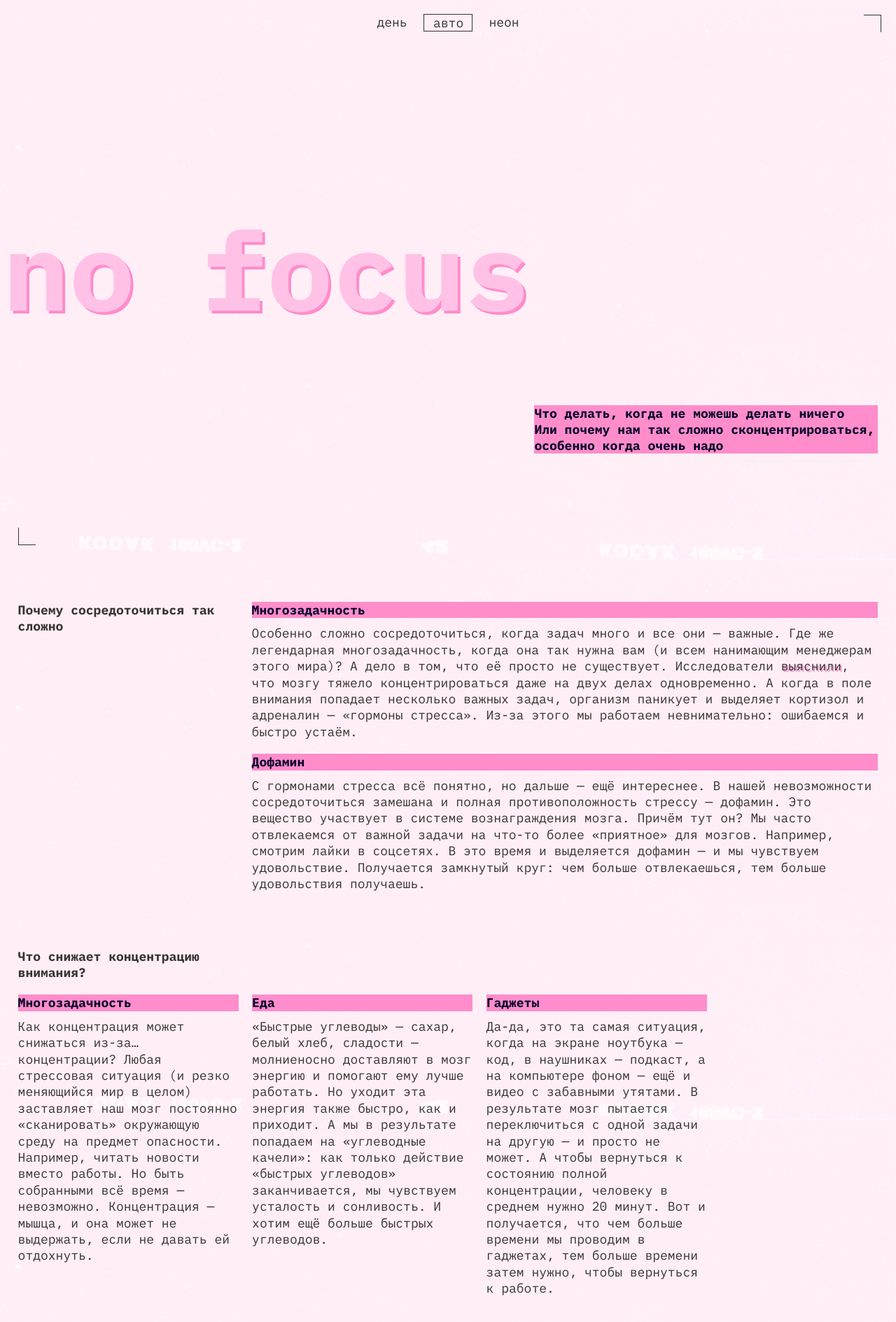
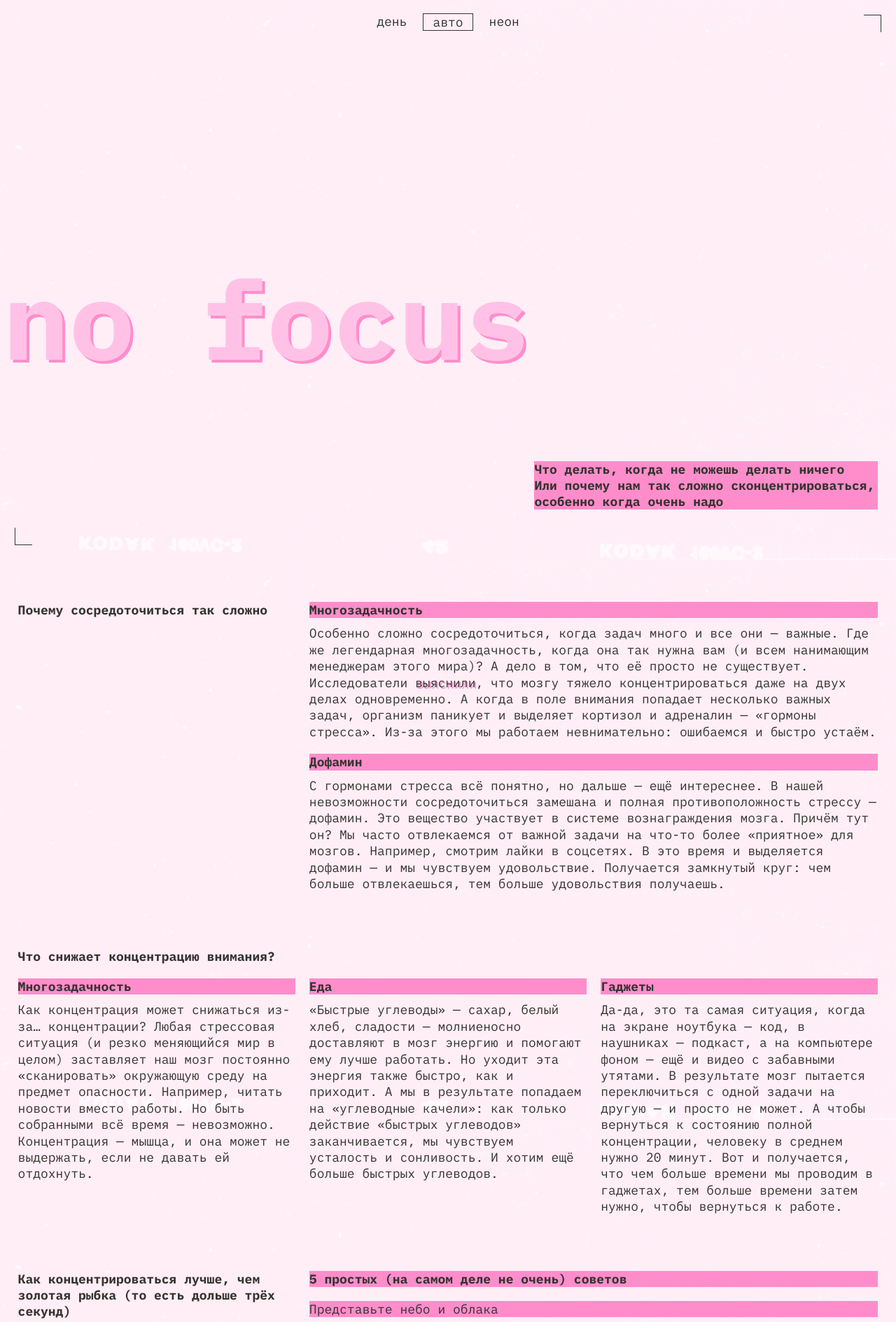
Before and after one commit to anadubro/slozhno-sosredotochitsya-fd, a plain HTML site: page index.html in a window 1280 px wide. Shown: the top 1889 px of the page at 70% size. Drawn offline with Linux system fonts and the light colour scheme.

Commit message:
correcting after review

```diff
--- a/index.html
+++ b/index.html
@@ -21,8 +21,7 @@
   </head>
   <body class="page">
     <header class="header decorated-zone">
-      <p class="decorated-zone__bulb" aria-hidden="true">REC</p>
-      <span class="decorated-zone__corner" aria-hidden="true"></span>
+      <span class="decorated-zone__bulb" aria-hidden="true">REC</span>
 
       <nav class="header__theme-menu">
         <ul class="header__theme-menu-list">
@@ -58,10 +57,10 @@
     </header>
     <main class="main">
       <section
-        class="main__section teasers-group teasers-group_odd"
+        class="main__section teasers-group"
       >
-        <h2 class="teasers-group__title">Почему сосредоточиться так сложно</h2>
-        <div class="teaser">
+        <h2 class="teaser__title teasers-group__title">Почему сосредоточиться так сложно</h2>
+        <article class="teaser">
           <h3 class="teaser__title title-decor">Многозадачность</h3>
           <p class="teaser__body">
             Особенно сложно сосредоточиться, когда задач много и все они —
@@ -79,8 +78,8 @@
             стресса». Из-за этого мы работаем невнимательно: ошибаемся и быстро
             устаём.
           </p>
-        </div>
-        <div class="teaser">
+        </article>
+        <article class="teaser">
           <h3 class="teaser__title title-decor">Дофамин</h3>
           <p class="teaser__body">
             С гормонами стресса всё понятно, но дальше — ещё интереснее. В нашей
@@ -92,11 +91,11 @@
             удовольствие. Получается замкнутый круг: чем больше отвлекаешься,
             тем больше удовольствия получаешь.
           </p>
-        </div>
+        </article>
       </section>
-      <section class="main__section teasers-group teasers-group_even">
-        <h2 class="teasers-group__title">Что снижает концентрацию внимания?</h2>
-        <div class="teaser">
+      <section class="main__section teasers-group teasers-group_question">
+        <h2 class="teaser__title teasers-group__title">Что снижает концентрацию внимания?</h2>
+        <article class="teaser">
           <h3 class="teaser__title title-decor">Многозадачность</h3>
           <p class="teaser__body">
             Как концентрация может снижаться из-за… концентрации? Любая
@@ -106,8 +105,8 @@
             — невозможно. Концентрация — мышца, и она может не выдержать, если
             не давать ей отдохнуть.
           </p>
-        </div>
-        <div class="teaser">
+        </article>
+        <article class="teaser">
           <h3 class="teaser__title title-decor">Еда</h3>
           <p class="teaser__body">
             «Быстрые углеводы» — сахар, белый хлеб, сладости — молниеносно
@@ -117,8 +116,8 @@
             заканчивается, мы чувствуем усталость и сонливость. И хотим ещё
             больше быстрых углеводов.
           </p>
-        </div>
-        <div class="teaser">
+        </article>
+        <article class="teaser">
           <h3 class="teaser__title title-decor">Гаджеты</h3>
           <p class="teaser__body">
             Да-да, это та самая ситуация, когда на экране ноутбука — код, в
@@ -129,21 +128,21 @@
             что чем больше времени мы проводим в гаджетах, тем больше времени
             затем нужно, чтобы вернуться к работе.
           </p>
-        </div>
+        </article>
       </section>
 
       <section
-        class="main__section teasers-group teasers-group_odd"
+        class="main__section teasers-group"
       >
-        <h2 class="teasers-group__title">
+        <h2 class="teaser__title teasers-group__title">
           Как концентрироваться лучше, чем золотая рыбка (то есть дольше трёх
           секунд)
         </h2>
-        <div class="teaser">
+        <article class="teaser">
           <h3 class="teaser__title title-decor">
             5 простых (на самом деле не очень) советов
           </h3>
-          <h4 class="teaser__subtitle title-decor">
+          <h4 class="teaser__title teaser__subtitle title-decor">
             Представьте небо и облака
           </h4>
           <p class="teaser__body">
@@ -156,14 +155,14 @@
             вернуться в настоящий момент, а не волноваться о потенциальных
             проблемах из будущего.
           </p>
-          <h4 class="teaser__subtitle title-decor">Включите музыку</h4>
+          <h4 class="teaser__title teaser__subtitle title-decor">Включите музыку</h4>
           <p class="teaser__body">
             Но не любую, и не любимую. Любимая может быть связана с сильными
             положительными эмоциями, которые тоже очень сильно отвлекают.
             Подойдёт тихая, спокойная, умеренно-ритмичная. Можно вообще
             попробовать включить плейлист с «белым шумом» или нейромузыкой.
           </p>
-          <h4 class="teaser__subtitle title-decor">Прогуляйтесь</h4>
+          <h4 class="teaser__title teaser__subtitle title-decor">Прогуляйтесь</h4>
           <p class="teaser__body">
             Или даже пробегитесь. Лучше найти парк или лес: один эксперимент
             <a
@@ -177,29 +176,30 @@
             мозг поступит ещё больше кислорода и он будет лучше работать. Но и
             простая двадцатиминутная прогулка — тоже отличный вариант.показал
           </p>
-          <h4 class="teaser__subtitle title-decor">Хорошо ешьте</h4>
+          <h4 class="teaser__title teaser__subtitle title-decor">Хорошо ешьте</h4>
           <p class="teaser__body">
             Мы — не ваша бабушка, но это правда важно. Выбирайте продукты,
             которые препятствуют резким скачкам сахара в крови. Например, с
             высоким содержанием клетчатки: овощи, ягоды, бобовые (нут, чечевица,
             фасоль), коричневый рис, хлеб из цельнозерновой пшеницы.
           </p>
-          <h4 class="teaser__subtitle title-decor">Читайте</h4>
+          <h4 class="teaser__title teaser__subtitle title-decor">Читайте</h4>
           <p class="teaser__body">
             Настоящие бумажные книги. Это правда помогает с концентрацией: чтобы
             прочитать пост в соцсети, достаточно нескольких минут или даже
             секунд. А вот интересная книга способна затянуть и на несколько
             часов и круто тренирует направленное внимание.
           </p>
-        </div>
+        </article>
       </section>
 
       <section class="main__section images-group">
         <h2 class="teaser__title images-group__title title-decor">
           А можно в картинках?
         </h2>
-        <div class="teaser__body-images">
-          <img
+        <ul class="teaser__body-images">
+          <li class="teaser__image">
+            <img
             src="./images/sunset.png"
             loading="lazy"
             class="main__section-image"
@@ -207,7 +207,9 @@
             width="355"
             height="142"
           />
-          <img
+          </li>
+          <li class="teaser__image">
+            <img
             src="./images/ice-cream.png"
             loading="lazy"
             class="main__section-image"
@@ -215,7 +217,9 @@
             width="355"
             height="355"
           />
-          <img
+          </li>
+          <li class="teaser__image">
+            <img
             src="./images/tape.png"
             loading="lazy"
             class="main__section-image"
@@ -223,7 +227,9 @@
             width="355"
             height="237"
           />
-          <img
+          </li>
+          <li class="teaser__image">
+            <img
             src="./images/books.png"
             loading="lazy"
             class="main__section-image"
@@ -231,7 +237,9 @@
             width="355"
             height="355"
           />
-          <img
+          </li>
+          <li class="teaser__image">
+            <img
             src="./images/street.png"
             loading="lazy"
             class="main__section-image"
@@ -239,12 +247,12 @@
             width="355"
             height="237"
           />
-        </div>
+          </li>
+        </ul>
       </section>
     </main>
-    <footer class="footer">
+    <footer class="footer decorated-zone">
       <h2 class="footer__title">focus</h2>
-      <span class="decorated-zone__corner" aria-hidden="true"></span>
     </footer>
   </body>
 </html>
--- a/styles/dark.css
+++ b/styles/dark.css
@@ -18,4 +18,5 @@
   --color-subtitle: #000028;
   --color-button-theme: #ff0070;
   --color-decor-lamp: #ff0070;
+  --color-button-hover: #ff007066;
 }
--- a/styles/globals.css
+++ b/styles/globals.css
@@ -7,7 +7,7 @@
 }
 
 body {
-  margin: 0;
+  margin: 0 auto;
   min-inline-size: 375px;
   max-inline-size: 1440px;
 }
--- a/styles/light.css
+++ b/styles/light.css
@@ -15,9 +15,10 @@
   --color-text: #353430;
   --accent-header-color: #ffc2e6;
   --color-title-main: #353430;
-  --color-subtitle: #000028;
+  --color-subtitle: #353430;
   --color-button-theme: #353430;
   --color-decor-lamp: transparent;
+  --color-button-hover: #32312d66;
 }
 
 @media (prefers-color-scheme: light) {
@@ -28,8 +29,9 @@
   --color-text: #353430;
   --accent-header-color: #ffc2e6;
   --color-title-main: #353430;
-  --color-subtitle: #000028;
+  --color-subtitle: #353430;
   --color-button-theme: #353430;
   --color-decor-lamp: transparent;
+  --color-button-hover: #32312d66;
   }
 }
--- a/styles/style.css
+++ b/styles/style.css
@@ -19,11 +19,7 @@
   position: relative;
   display: grid;
   grid-template-columns: 1fr min-content;
-  grid-template-rows: clamp(172px, 10vw + 27.6vi, 290px) clamp(
-      312px,
-      37vw,
-      517px
-    ) clamp(183px, calc(19.5vw + 91px), 300px);
+  grid-template-rows: repeat(3, min-content);
 }
 
 .header, .main, .footer {
@@ -49,24 +45,24 @@
   inset: 7px 0 0 43px;
 }
 
-.decorated-zone__corner::before {
+.decorated-zone::before,
+.decorated-zone::after {
   content: "";
   position: absolute;
   inline-size: 25px;
   block-size: 25px;
+}
+
+.decorated-zone::before {
   border-top: 1px solid var(--color-button-theme);
   border-right: 1px solid var(--color-button-theme);
   inset: clamp(10px, calc(2.4vw + 2px), 21px) clamp(10px, calc(2.4vw + 2px), 21px) 0 auto;
 }
 
-.decorated-zone__corner::after {
-  content: "";
-  position: absolute;
-  inline-size: 25px;
-  block-size: 25px;
+.decorated-zone::after {
   border-left: 1px solid var(--color-button-theme);
   border-bottom: 1px solid var(--color-button-theme);
-  bottom: clamp(10px, calc(2.3vw + 2px), 21px);
+  inset: auto 0 clamp(10px, calc(2.3vw + 2px), 21px) clamp(10px, calc(2.3vw + 2px), 21px);
 }
 
 .header__theme-menu {
@@ -74,6 +70,7 @@
   grid-row: 1;
   align-self: end;
   justify-self: end;
+  margin-block-start:  clamp(74px, calc(-37.375px + 29.7vw), 191px);
 }
 
 .header__theme-menu-button {
@@ -81,9 +78,12 @@
   border: none;
   color: var(--color-button-theme);
   text-transform: lowercase;
-  inline-size: 70px;
   padding: 0 13px;
   cursor: pointer;
+}
+
+.header__theme-menu-button:hover  {
+  border: solid 1px var(--color-button-hover);
 }
 
 .header__theme-menu-button:focus {
@@ -91,25 +91,29 @@
 }
 
 .header__theme-menu-button:focus-visible {
-  border-bottom: 1px solid var(--accent-color);
   outline: none;
+  box-shadow: inset 0 -1px 0 0 var(--color-button-theme);
 }
 
 .header__theme-menu-list {
   display: flex;
   flex-direction: column;
-  gap: 13px;
+  gap: 11.8px
+}
+
+.header__title,
+.footer__title {
+  font-size: clamp(7.25rem, 7.0115rem + 1.0178vw, 7.5rem);
+  font-weight: var(--font-weight-bold);
+  line-height: 83%;
+  color: var(--accent-header-color);
+  text-shadow: 4px 4px 0 var(--accent-color);
 }
 
 .header__title {
-  font-size: clamp(7.25rem, 7.0115rem + 1.0178vw, 7.5rem);
-  font-weight: var(--font-weight-bold);
-  line-height: 83%;
   grid-column: 1 / -1;
   grid-row: 2;
-  margin-block-start: 19%;
-  color: var(--accent-header-color);
-  text-shadow: 4px 4px 0 var(--accent-color);
+  margin-block-start: clamp(70px, calc(-38.75px + 28.57vw), 180px);
 }
 
 .header__subtitle {
@@ -118,6 +122,7 @@
   align-self: start;
   font-weight: var(--font-weight-bold);
   inline-size: clamp(355px, 16vw + 240px, 491px);
+  margin-block-start: clamp(54px, calc(-46.481px + 26.7949vw), 159px);
 }
 
 .title-decor {
@@ -134,27 +139,30 @@
   display: flex;
   flex-direction: column;
   gap: 50px;
-  /* margin-block: clamp(40px, calc(5.81vw + 21px), 60px); */
-  margin-block: 40px;
+  margin-block: 40px 35px;
 }
 
 .teasers-group__title,
 .teaser__title,
-.teaser__body,
-.teaser__subtitle {
+.teaser__body {
   line-height: 23.4px;
 }
 
-.teasers-group__title {
-  font-size: 18px;
-  font-weight: var(--font-weight-bold);
-  color: var(--color-title-main);
+.teaser {
+  display: flex;
+  flex-direction: column;
+  gap: 10px;
 }
 
 .teaser__title {
   font-size: 18px;
   font-weight: var(--font-weight-bold);
-  margin-block: var(--margin-block-h3);
+  margin-block-start: 20px;
+}
+
+.teasers-group__title {
+  color: var(--color-title-main);
+  margin-block-start: 0;
 }
 
 .images-group__title {
@@ -164,13 +172,12 @@
 
 .teaser__body-images {
   display: grid;
-  gap: 10px;
+  gap: 5px;
 }
 
 .teaser__subtitle {
   font-weight: var(--font-weight-regular);
-  font-size: 18px;
-  margin-block: var(--margin-block-h4);
+  margin-block-start: 10px;
 }
 
 .teaser__link {
@@ -188,7 +195,8 @@
 }
 
 .teaser__link:hover {
-  border-bottom: solid 1px currentColor;
+  outline: none;
+  box-shadow: inset 0 -1px 0 0 currentColor;
 }
 
 .teaser__body {
@@ -206,11 +214,6 @@
 }
 
 .footer__title {
-  font-size: clamp(7.25rem, 7.0115rem + 1.0178vw, 7.5rem);
-  font-weight: var(--font-weight-bold);
-  line-height: 83%;
-  color: var(--accent-header-color);
-  text-shadow: 3px 3px 0 var(--accent-color);
   text-align: center;
 }
 
@@ -232,29 +235,34 @@
 
   .teasers-group {
     display: grid;
-    grid-template-columns: fit-content(236px) 1fr;
+    grid-template-columns: 1fr 2fr;
     grid-auto-rows: min-content;
-  }
-
-  .teasers-group_odd {
     gap: 20px;
   }
 
-  .teasers-group .teasers-group__title {
+  .teasers-group_question {
+    grid-template-columns: min-content 1fr;
+  }
+
+  .teasers-group__title {
     grid-column: 1;
     grid-row: 1;
   }
 
-  .teasers-group_odd .teaser {
+  .teaser {
     grid-column: 2;
   }
 
-  .teasers-group_even .teaser {
+  .teaser__title {
+    margin-block-start: 0;
+  }
+
+  .teasers-group_question .teaser {
     grid-column: 1 / -1;
   }
 
-  .teasers-group_odd .teaser__title {
-    margin-block-start: 0;
+  .teasers-group .teaser__subtitle {
+    margin-block-start: 10px;
   }
 
   .teaser__body-images {
@@ -268,6 +276,7 @@
     height: 100%;
     object-fit: cover;
     object-position: center;
+    display: block;
   }
 
   .images-group {
@@ -278,27 +287,27 @@
     margin-block-end: 20px;
   }
 
-  .images-group img:nth-child(1) {
+  .images-group .teaser__image:nth-child(1) {
     grid-column: span 2;
     grid-row: 1;
   }
 
-  .images-group img:nth-child(2) {
+  .images-group .teaser__image:nth-child(2) {
     grid-column: 3;
     grid-row: 1 / 3;
   }
 
-  .images-group img:nth-child(3) {
+  .images-group .teaser__image:nth-child(3) {
     grid-column: 1;
     grid-row: 2 / 4
   }
 
-  .images-group img:nth-child(4) {
+  .images-group .teaser__image:nth-child(4) {
     grid-column: 2;
     grid-row: 2;
   }
 
-  .images-group img:nth-child(5) {
+  .images-group .teaser__image:nth-child(5) {
     grid-column: 2 / 4;
     grid-row: 3;
   }
@@ -309,15 +318,11 @@
     padding-inline: 2vi;
   }
 
-  .header {
-    grid-template-rows: clamp(172px, 10vw + 27.6vi, 290px) 1fr 1fr;
-  }
-
   .header__theme-menu {
     grid-column: 1 / -1;
     align-self: start;
     justify-self: center;
-    margin-block-start: 20px;
+    margin-block-start: 19px;
   }
 
   .header__theme-menu-list {
@@ -325,9 +330,12 @@
     gap: 10px;
   }
 
+  .header__title, .footer__title {
+    font-size: clamp(7.5rem, 0.5625rem + 14.4531vw, 9.8125rem);
+  }
+
   .header__title {
-    font-size: clamp(7.5rem, 0.5625rem + 14.4531vw, 9.8125rem);
-    margin-block-start: 30px;
+    margin-block-start: 27vi;
     margin-inline-start: -21px;
     align-self: start;
   }
@@ -337,43 +345,36 @@
     align-self: start;
     justify-self: end;
     inline-size: 491px;
-    margin-block-start: 34px;
-  }
-
-  .teasers-group_odd {
-    grid-template-columns: fit-content(313px) 1fr;
-    column-gap: 21px;
-  }
-
-  .teasers-group_even {
-    grid-template-columns: repeat(3, fit-content(315px));
-    column-gap: 19.5px;
+    margin-block-start: 10.9vi;
   }
 
   .teasers-group {
+    grid-template-columns: 1fr 2fr;
+    column-gap: 10px;
     row-gap: 20px;
   }
 
-  .teasers-group_even .teaser:nth-child(2) {
+  .teasers-group_question {
+    grid-template-columns: repeat(3, 1fr);
+    column-gap: 20px;
+  }
+
+  .teasers-group_question .teaser:nth-child(2) {
     grid-column: 1;
     grid-row: auto;
   }
 
-  .teasers-group_even .teaser:nth-child(3) {
+  .teasers-group_question .teaser:nth-child(3) {
     grid-column: 2;
     grid-row: auto;
   }
 
-  .teasers-group_even .teaser:nth-child(4) {
+  .teasers-group_question .teaser:nth-child(4) {
     grid-column: 3;
     grid-row: auto;
   }
 
-  .teasers-group_even .teaser__title {
+  .teasers-group_question .teaser__title {
     margin-block-start: 0;
   }
-
-  .footer__title {
-    font-size: clamp(7.5rem, 0.5625rem + 14.4531vw, 9.8125rem);
-  }
 }
--- a/styles/variables.css
+++ b/styles/variables.css
@@ -13,11 +13,9 @@
   --color-subtitle: #000028;
   --color-button-theme: #ff0070;
   --color-decor-lamp: #ff0070;
+  --color-button-hover: #ff007066;
 
-  --base-font-family: 'IBM Plex mono';
+  --base-font-family: 'IBM Plex mono', Arial, sans-serif;
   --font-weight-regular: 400;
   --font-weight-bold: 700;
-
-  --margin-block-h3: 20px 10px;
-  --margin-block-h4: 20px 10px;
 }
```
